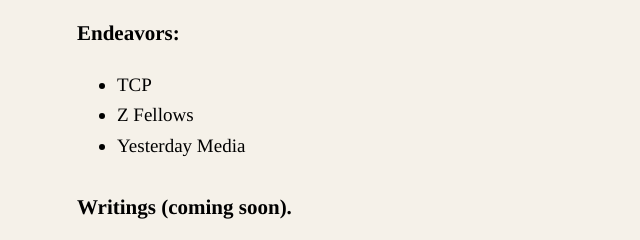
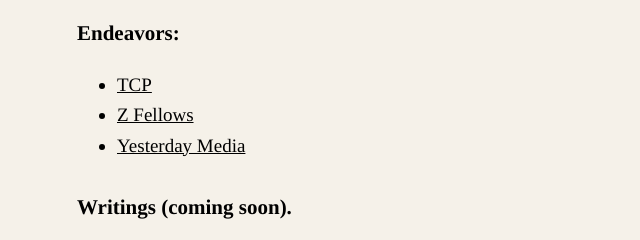
Before and after one commit to sonith1/sonith-org, a plain HTML site: page index.html in a window 1280 px wide. Shown: the part 371-611 px from the top of the page, 213-853 px from the left. Drawn offline with Linux system fonts and the light colour scheme.

Commit message:
Update index.html

```diff
--- a/index.html
+++ b/index.html
@@ -32,6 +32,11 @@
             text-decoration: underline;
         }
 
+        /* Underline only Endeavors section links */
+        .endeavors a {
+            text-decoration: underline;
+        }
+
         /* Mobile responsiveness */
         @media (max-width: 600px) {
             body {
@@ -62,11 +67,13 @@
     </ul>
 
     <h2>Endeavors:</h2>
-    <ul>
-        <li><a href="https://thecannonproject.com" target="_blank">TCP</a></li>
-        <li><a href="https://zfellows.com" target="_blank">Z Fellows</a></li>
-        <li><a href="https://yesterdayy.com" target="_blank">Yesterday Media</a></li>
-    </ul>
+    <div class="endeavors">
+        <ul>
+            <li><a href="https://thecannonproject.com" target="_blank">TCP</a></li>
+            <li><a href="https://zfellows.com" target="_blank">Z Fellows</a></li>
+            <li><a href="https://yesterdayy.com" target="_blank">Yesterday Media</a></li>
+        </ul>
+    </div>
 
     <h2>Writings (coming soon).</h2>
 
```
